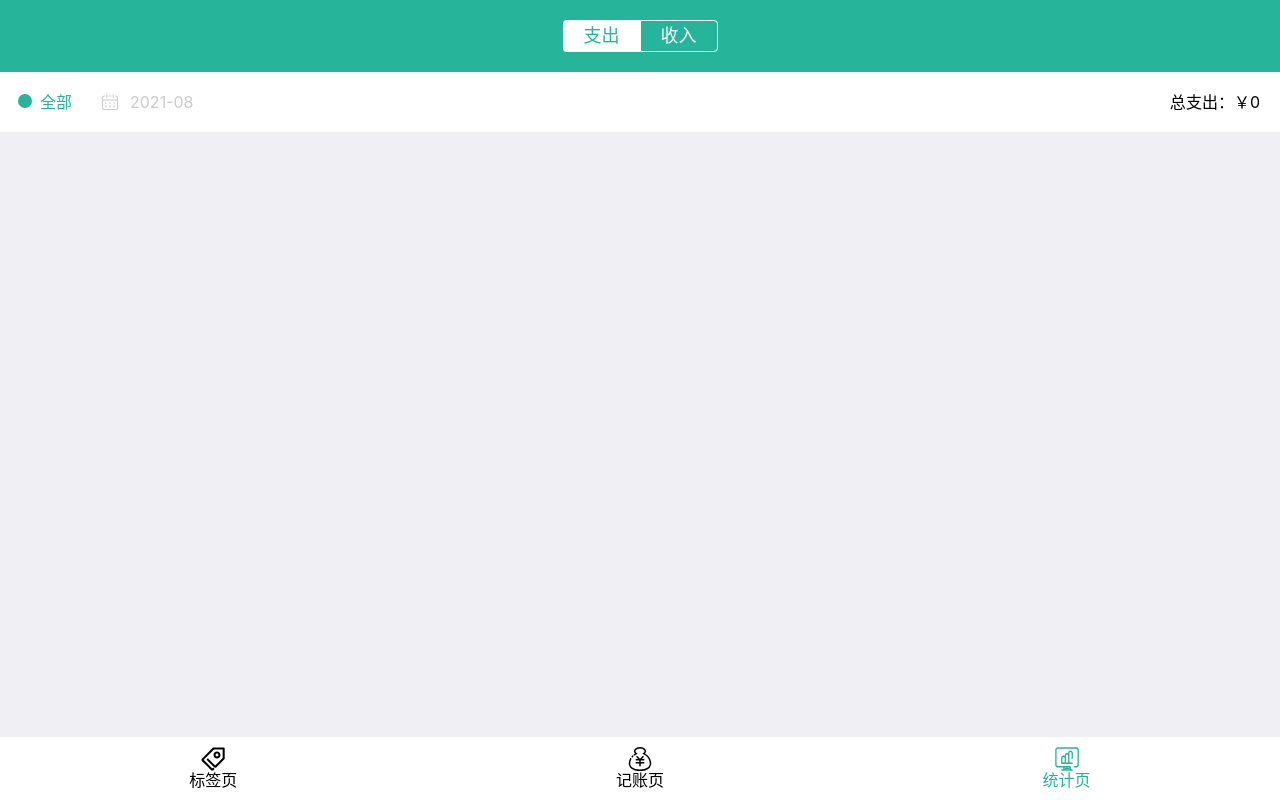
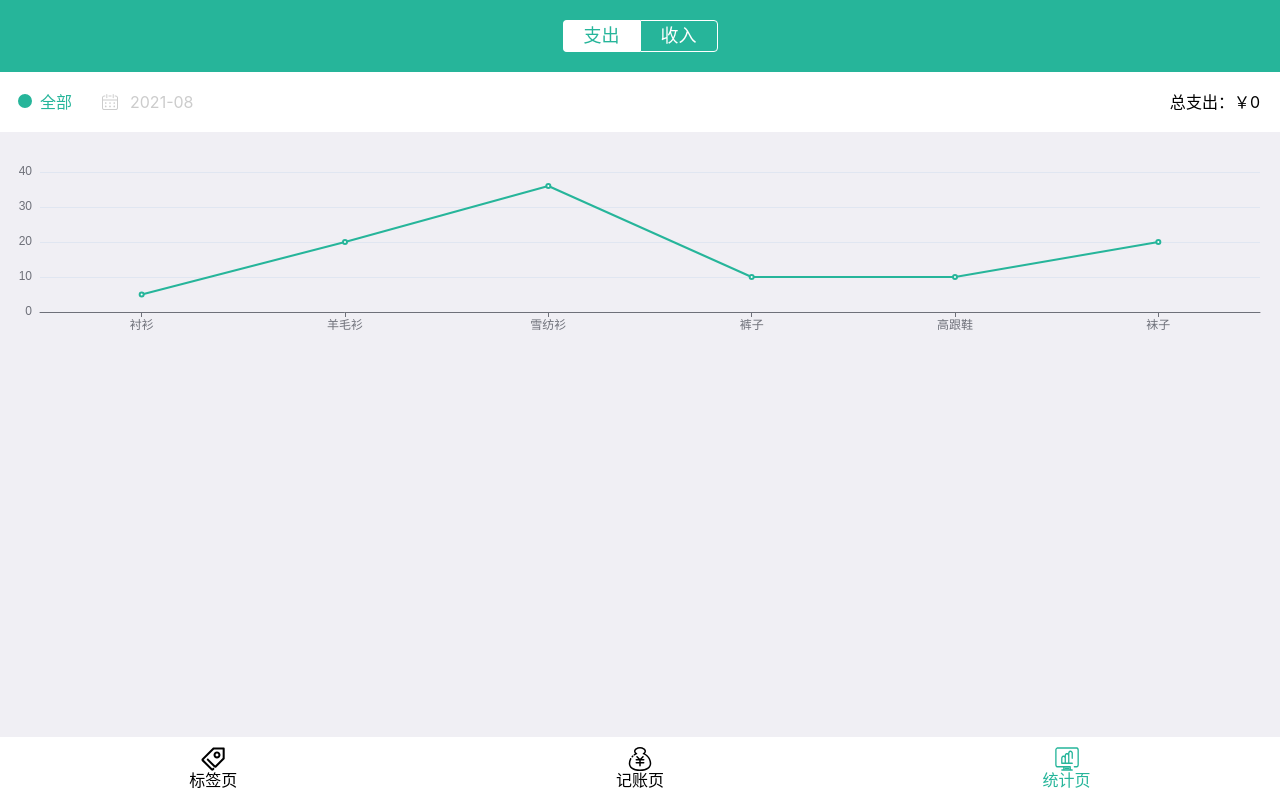
Before and after one commit to April-cl/daily-book, a React app: page /#/statistics in a window 1280 px wide. Built offline with nearby package versions, Linux system fonts and the light colour scheme.

Commit message:
引入ECharts

```diff
--- a/package.json
+++ b/package.json
@@ -30,6 +30,7 @@
     "dayjs": "^1.10.5",
     "dotenv": "8.2.0",
     "dotenv-expand": "5.1.0",
+    "echarts": "^5.1.2",
     "eslint": "^7.11.0",
     "eslint-config-react-app": "^6.0.0",
     "eslint-plugin-flowtype": "^5.2.0",
--- a/src/views/Statistics.tsx
+++ b/src/views/Statistics.tsx
@@ -7,6 +7,7 @@ import styled from 'styled-components';
 import Icon from '../components/Icon';
 import { Link } from 'react-router-dom';
 import { DateSelectSection } from './Statistics/DateSelectSection';
+import { DailyComparisonChart } from './Statistics/DailyComparisonChart';
 
 const RecordItem = styled.div`
   display:flex;
@@ -96,6 +97,7 @@ function Statistics() {
           hashArray.reduce((sum,item) => { return sum + item[1].reduce((s, i) => {return s + i.amount}, 0)}, 0)
         }</div>
       </AmountTotal>
+      <DailyComparisonChart />
       {hashArray.map(([date, records]) => {
         return (
           <div key={date}>
--- /dev/null
+++ b/src/views/Statistics/DailyComparisonChart.tsx
@@ -0,0 +1,45 @@
+import * as echarts from 'echarts';
+import React, { useEffect, useRef } from 'react';
+import styled from 'styled-components';
+
+const ChartWrapper = styled.div`
+  width: 100%;
+  height: 200px;
+`
+
+const DailyComparisonChart: React.FC = () => {
+  const divRef = useRef(null);
+  useEffect(() => {
+    // @ts-ignore
+    const myChart = echarts.init(divRef.current);
+    myChart.setOption({
+      grid: {
+        x: '40px',
+        y: '40px',
+        x2: '20px',
+        y2: '20px'
+      },
+      tooltip: {},
+      xAxis: {
+        type: 'category',
+        data: ['衬衫', '羊毛衫', '雪纺衫', '裤子', '高跟鞋', '袜子'],
+        axisTick: {
+          alignWithLabel: true
+        }
+      },
+      yAxis: {},
+      series: [{
+        name: '金额',
+        type: 'line',
+        data: [5, 20, 36, 10, 10, 20],
+        itemStyle: {
+          color: '#26b59a'
+        }
+      }]
+    })
+  }, [])
+  return (
+    <ChartWrapper ref={divRef}></ChartWrapper>
+  )
+}
+export {DailyComparisonChart}
```
Also changed, not shown: 1 other file (tests, documents, lock files or other folders).
